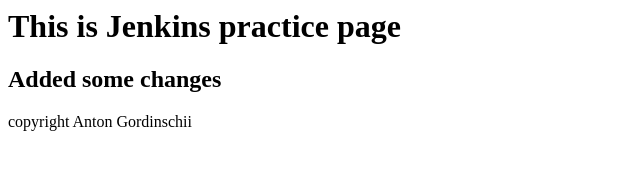
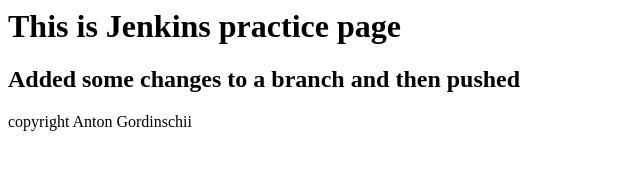
Before and after one commit to toha4991/jenkins-practice, a plain HTML site: page index.html in a window 1280 px wide. Shown: the whole page, without its empty margins (0-640 px from the left). Drawn offline with Linux system fonts and the light colour scheme.

Commit message:
Updated index.html for testing purposes

```diff
--- a/index.html
+++ b/index.html
@@ -4,7 +4,7 @@
     </head>
     <body>
         <h1>This is Jenkins practice page</h1>
-        <h2>Added some changes</h2>
+        <h2>Added some changes to a branch and then pushed</h2>
     </body>
     <footer>copyright Anton Gordinschii</footer>
 </html>
```
